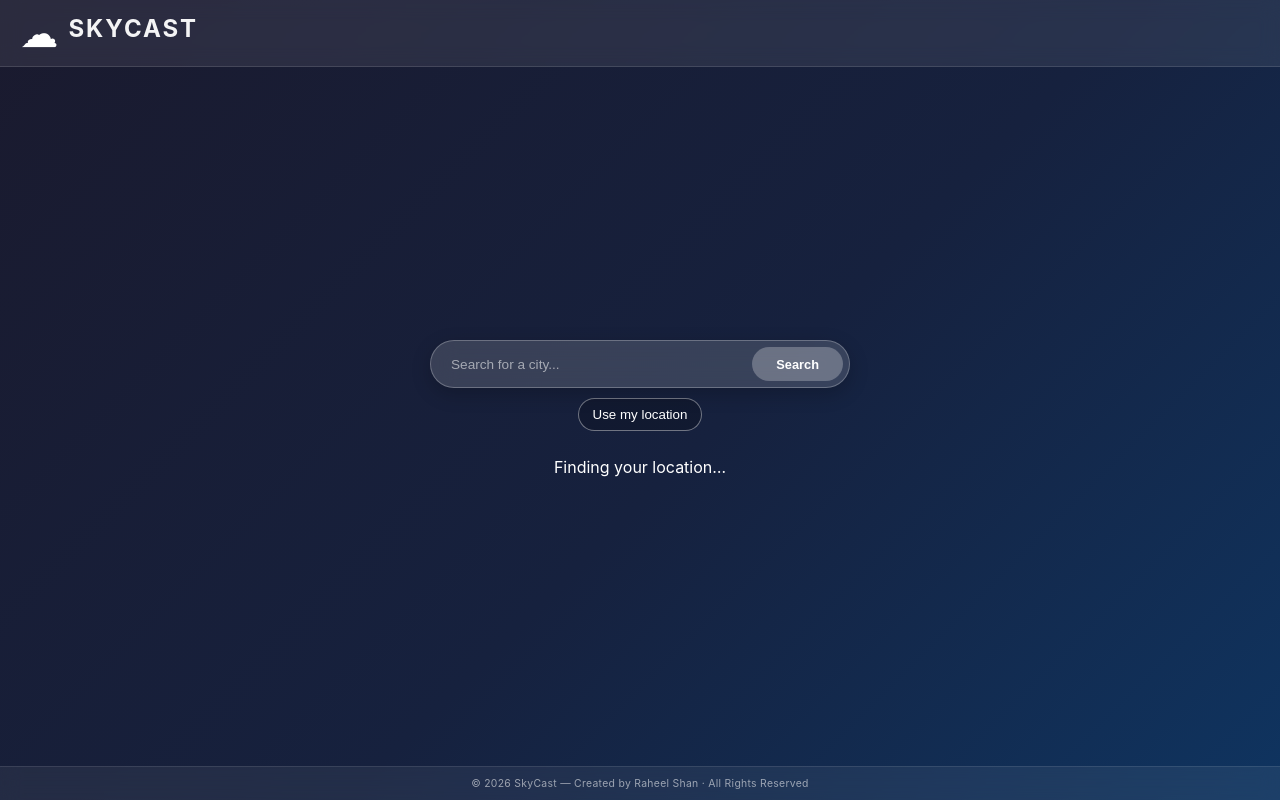
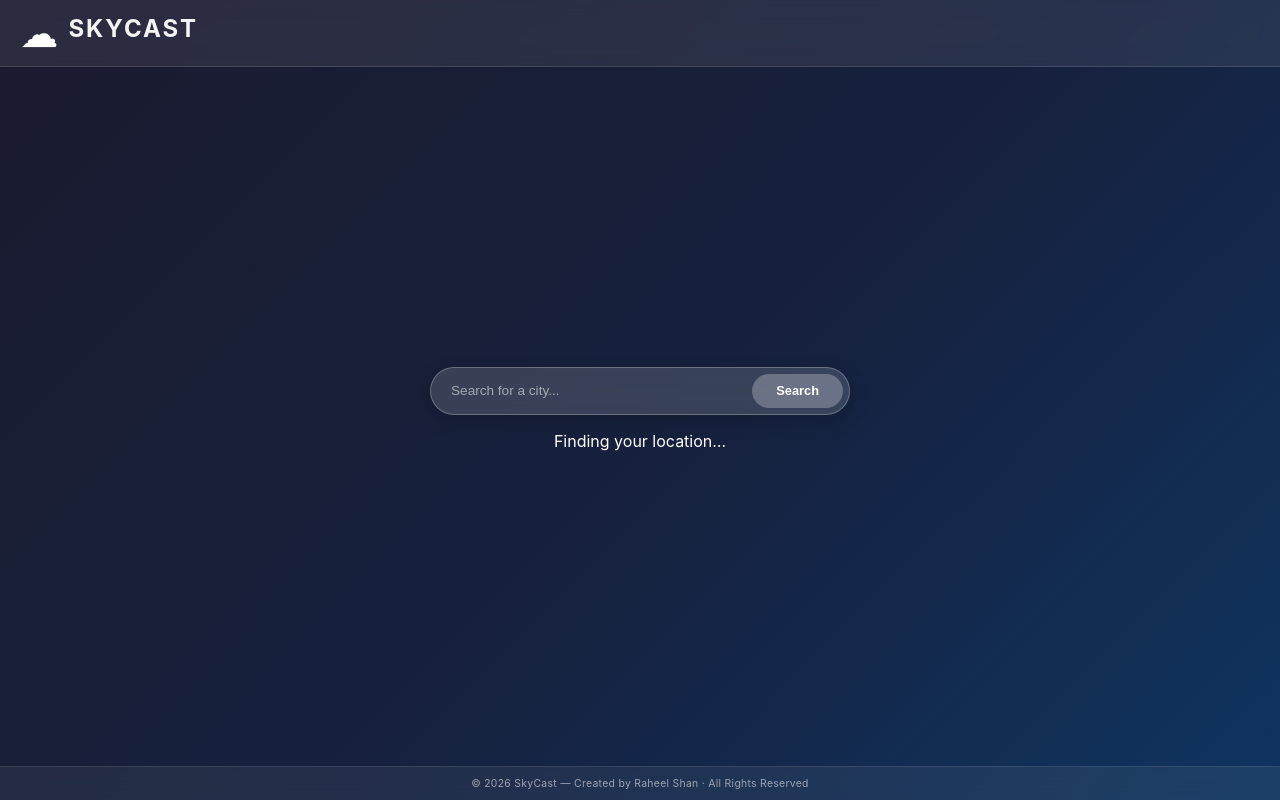
Before and after one commit to raheel1435/weather-app, a React (Create React App) app: page / in a window 1280 px wide. Built offline with nearby package versions, Linux system fonts and the light colour scheme; no server answers.

Commit message:
Remove location button and keep landmark searches for automatic and searched cities

```diff
--- a/src/App.js
+++ b/src/App.js
@@ -13,7 +13,7 @@ export function backgroundQueries(data) {
   const temp = data.main.temp;
   const season = temp <= 0 ? 'winter snow' : temp <= 10 ? 'cold' : temp >= 28 ? 'summer sunshine' : temp >= 20 ? 'summer' : 'mild weather';
   const scene = /snow/.test(condition) ? 'snow winter' : /rain|drizzle|thunderstorm/.test(condition) ? 'rain' : /mist|fog|haze/.test(condition) ? 'fog' : condition === 'clear' ? 'sunny' : 'cloudy';
-  return [`${city} landmark ${scene} ${season}`, `${city} ${scene}`, `${city} landmark`];
+  return [`${city} landmark ${scene} ${season}`, `${city} landmark ${season}`, `${city} landmark`];
 }
 
 function App() {
@@ -127,7 +127,6 @@ function App() {
       <Header />
       <main className="app-main">
         <SearchBar onSearch={handleSearch} />
-        <button type="button" onClick={locate} style={{ margin: '10px', padding: '8px 14px', borderRadius: '20px', border: '1px solid #ffffff66', background: '#00000033', color: 'white', cursor: 'pointer' }}>Use my location</button>
         {locationMessage && <p role="status">{locationMessage}</p>}
         {loading && <Loader />}
         {error && <ErrorMessage message={error} />}
```
